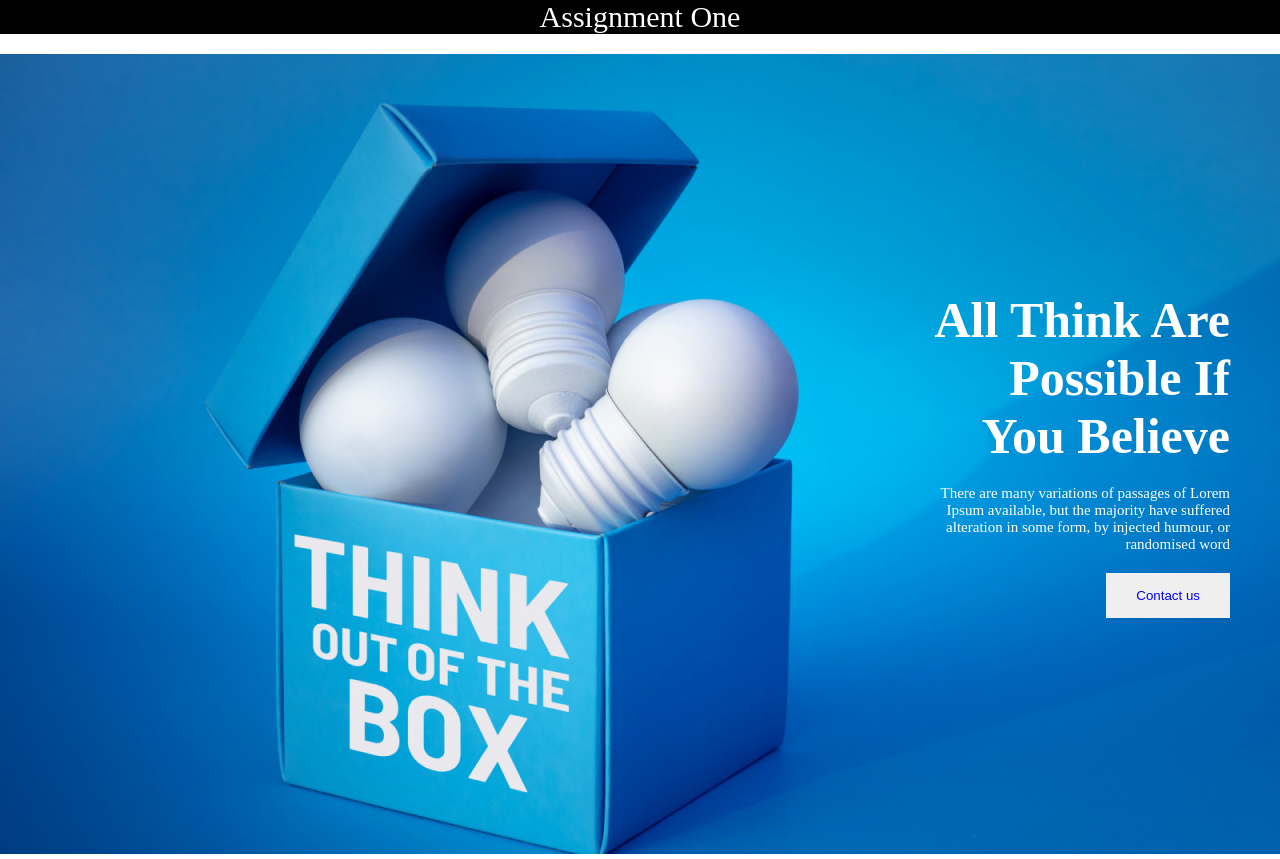
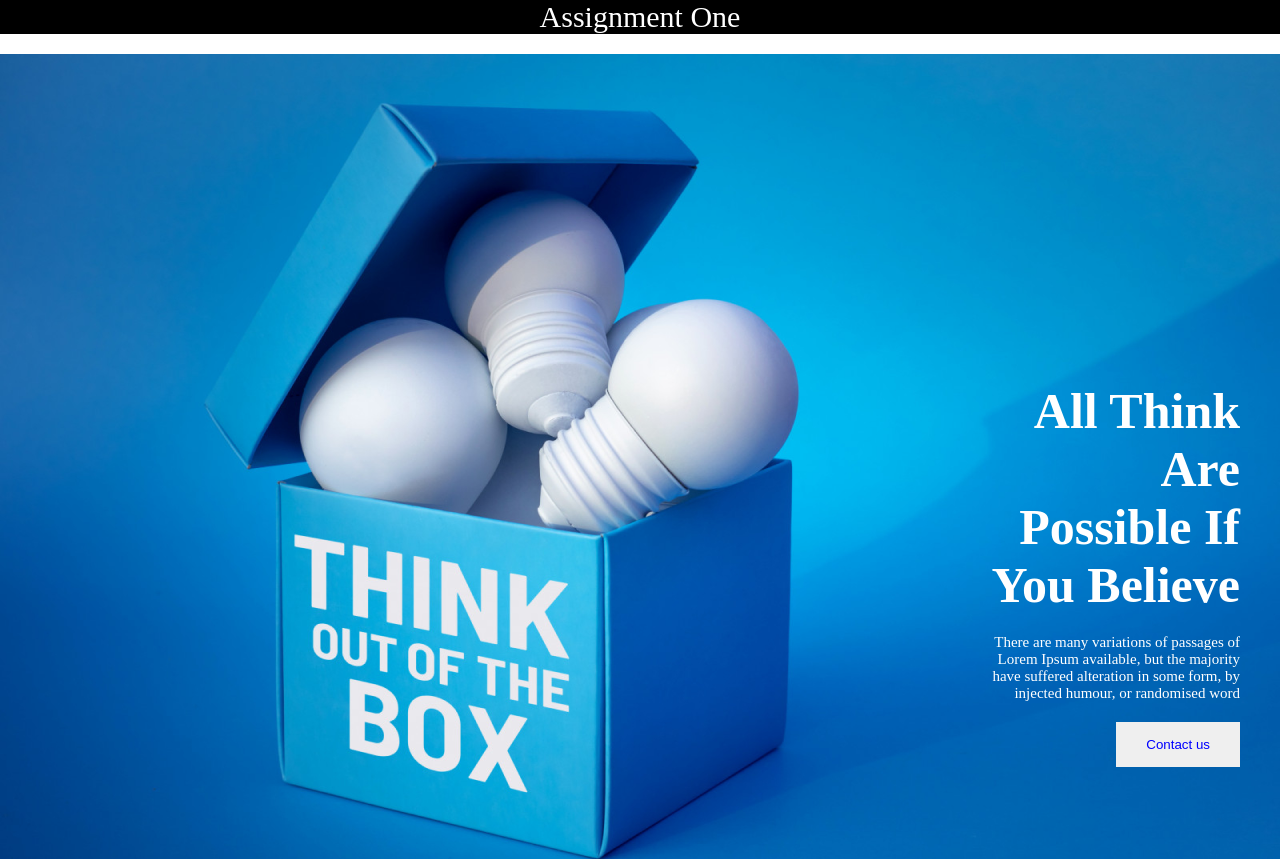
Before and after one commit to Arjumone/assignment1-portfolio, a plain HTML site: page index.html in a window 1280 px wide. Shown: the top 859 px of the page. Drawn offline with Linux system fonts and the light colour scheme; files that its build step writes are made by us from their sources.

Commit message:
compelet

```diff
--- a/styles/portfolio.css
+++ b/styles/portfolio.css
@@ -9,24 +9,32 @@
     background-color: black;
     color: white;
 }
-.banner-container{
-    height: 100vh;
-    width: 100%;
+.banner-container{ display: flex;
+height: 100vh;
+width: 100%;
     background-image: url('../images/banner/banner3.png');
-
-    display: flex;
-    justify-content: right;
+justify-content: right;
     text-align: right;
     align-items: center;
     color: white;
+    padding: 120px 10px;
+
+
 
 }
 .banner-details{
-    width: 300px;
-    padding: 150px 50px;
+    width: 250px;
+    padding: 50px;
+
+}
 
 
-}
+
+
+
+
+
+
 .tittle-banner{
   font-size: 50px;
   margin-bottom: 20px;
```
Also changed, not shown: index.html (+1 -0 lines).
